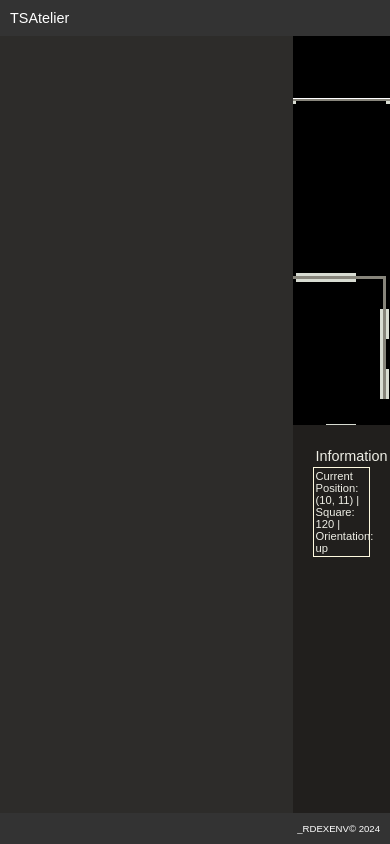
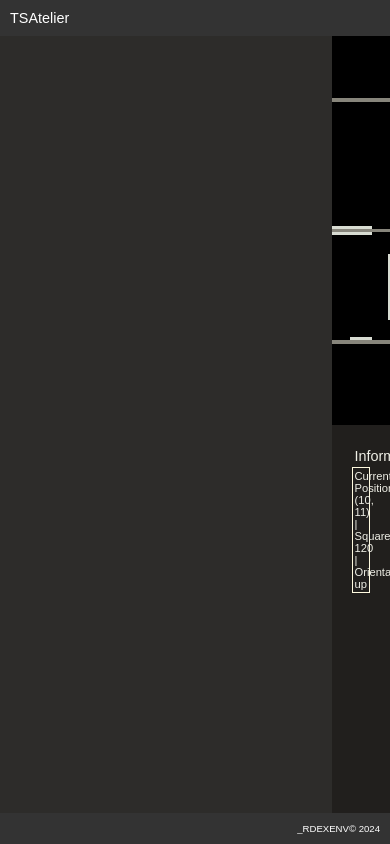
Before and after one commit to XUDOR/_TSATELIER, a plain HTML site: page index.html in a window 390 px wide. Drawn offline with Linux system fonts and the light colour scheme.

Commit message:
change in side bar --> not responsive YET

```diff
--- a/styles.css
+++ b/styles.css
@@ -42,7 +42,7 @@ header {
 
 /* Left column: Gallery Viewer Container */
 #gallery-container {
-  width: 75%;
+  width: 85%;
   background-color: #2D2C2A;
   position: relative;
   overflow: hidden;
@@ -66,7 +66,7 @@ header {
 
 /* Right column: Sidebar */
 #sidebar {
-  width: 25%;
+  width: 15%;
   background-color: black;
   display: flex;
   flex-direction: column;
@@ -83,18 +83,18 @@ header {
 
 #map {
   display: grid;
-  grid-template-columns: repeat(11, 30px);
-  grid-template-rows: repeat(11, 30px);
+  grid-template-columns: repeat(11, 22px);
+  grid-template-rows: repeat(11, 22px);
 
   background-color: black;
-  border: 1px solid white;
+  border:2px solid #87857B;
 }
 
 /* Map Cells */
 .map-cell {
   box-sizing: border-box;
-  width: 30px;
-  height: 30px;
+  width: 22px;
+  height: 22px;
   position: relative;
   padding: 2px; /* Reintroduce 2px padding here to offset artwork */
   background-color: black;
```
